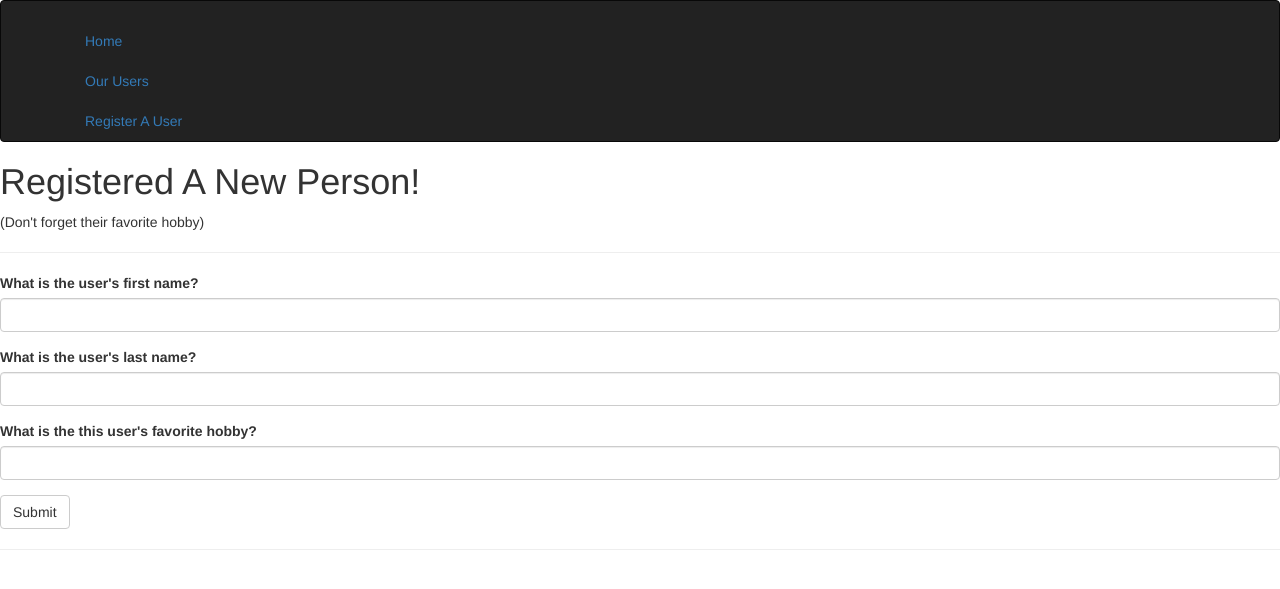
After one commit to heasleykr/Flask_Users, a Flask app: page /user_form in a window 1280 px wide. The commit adds this page. Shown: the top 589 px of the page. Run offline with Flask 2, Linux system fonts and the light colour scheme; some libraries are stand-ins or nearby versions.

Commit message:
Final commit for Assignment #2 FSDI_111.

```diff
--- a/app/__init__.py
+++ b/app/__init__.py
@@ -7,5 +7,6 @@ from flask_bootstrap import Bootstrap
 
 app = Flask(__name__)
 Bootstrap(app)
+app.config["SECRET_KEY"] = "MYSUPERSECRETSTRING"
 
 from app import routes
--- /dev/null
+++ b/app/forms/user.py
@@ -0,0 +1,14 @@
+#!/usr/bin/env python3
+# -*- coding: utf8 -*-
+""" User Form """
+
+
+from flask_wtf import FlaskForm
+from wtforms import StringField, SubmitField
+from wtforms.validators import DataRequired
+
+class UserForm(FlaskForm):
+    f_name = StringField("What is the user's first name?", validators=[DataRequired()])
+    l_name = StringField("What is the user's last name?", validators=[DataRequired()])
+    hobby = StringField("What is the this user's favorite hobby?", validators=[DataRequired()])
+    submit = SubmitField("Submit")
--- a/app/routes.py
+++ b/app/routes.py
@@ -5,16 +5,30 @@
 from flask import request, render_template #allows interations with any requests. #renders our templates!
 from app import app
 from app.database import create, read, update, delete, scan
+from app.forms.user import UserForm
 from datetime import datetime
 
 @app.route("/")
 def index():
     serv_time = datetime.now().strftime("%F %H:%M:%S") # verify server time. Used for users to verify if server is running
-    return {
-        "ok": True,
-        "version": "1.0.0",
-        "server_time": serv_time
-    }
+    tout = {}
+    tout["ok"] = True
+    tout["version"] = "1.0.0"
+    tout["server_time"] = serv_time
+    return render_template("index.html", out=tout)
+
+@app.route("/user_form", methods=["GET", "POST"])
+def user_form():
+    if request.method == "POST":
+        u_Fname = request.form.get("f_name")
+        u_Lname = request.form.get("l_name")
+        u_Hobby = request.form.get("hobby")
+
+        create(u_Fname, u_Lname, u_Hobby)
+
+    form = UserForm()
+
+    return render_template("user_form.html", form=form)
 
 @app.route("/users")
 def get_all_users():
--- a/app/templates/base.html
+++ b/app/templates/base.html
@@ -21,17 +21,15 @@
                     <span class="icon-bar"></span>
                 </button>
                 <a class="navbar-collpase collapse">
-                    <!-- <ul class="nav navbar-nav">
-                        <li>
-                            <a href="/">Home</a>
-                        </li>
-                    </ul> -->
                     <ul class="nav justify-content-center">
                         <li class="nav-item">
                           <a class="nav-link active" href="/">Home</a>
                         </li>
                         <li class="nav-item">
-                          <a class="nav-link" href="/users.html">Our Users</a>
+                          <a class="nav-link" href="/users">Our Users</a>
+                        </li>
+                        <li class="nav-item">
+                          <a class="nav-link" href="/user_form">Register A User</a>
                         </li>
                     </ul>
                 </a>
--- /dev/null
+++ b/app/templates/user_form.html
@@ -0,0 +1,14 @@
+<!-- Jinja2 Dynamic template for User input -->
+{% extends "base.html" %}
+{% import "bootstrap/wtf.html" as wft %}
+
+{% block content %}
+<h1>Registered A New Person! </h1>
+<p>(Don't forget their favorite hobby)</p>
+<hr>
+<form method="POST">
+    {{ wft.quick_form(form)}}
+</form>
+<hr>
+
+{% endblock %}
```
Also changed, not shown: app/templates/index.html (added, +15 -0 lines), app/templates/users.html (+5 -3 lines), app/forms/__init__.py (added), user.db.
